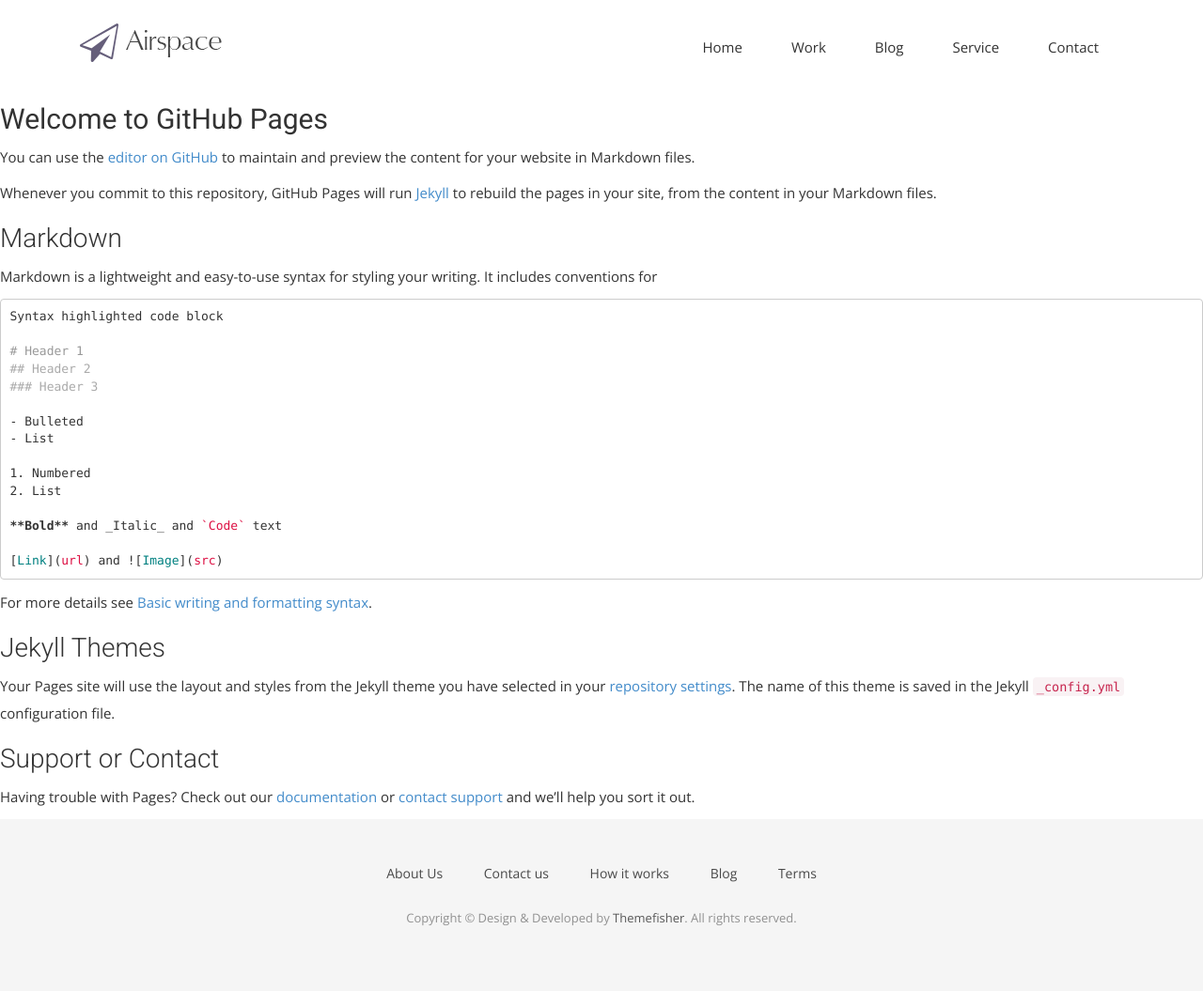
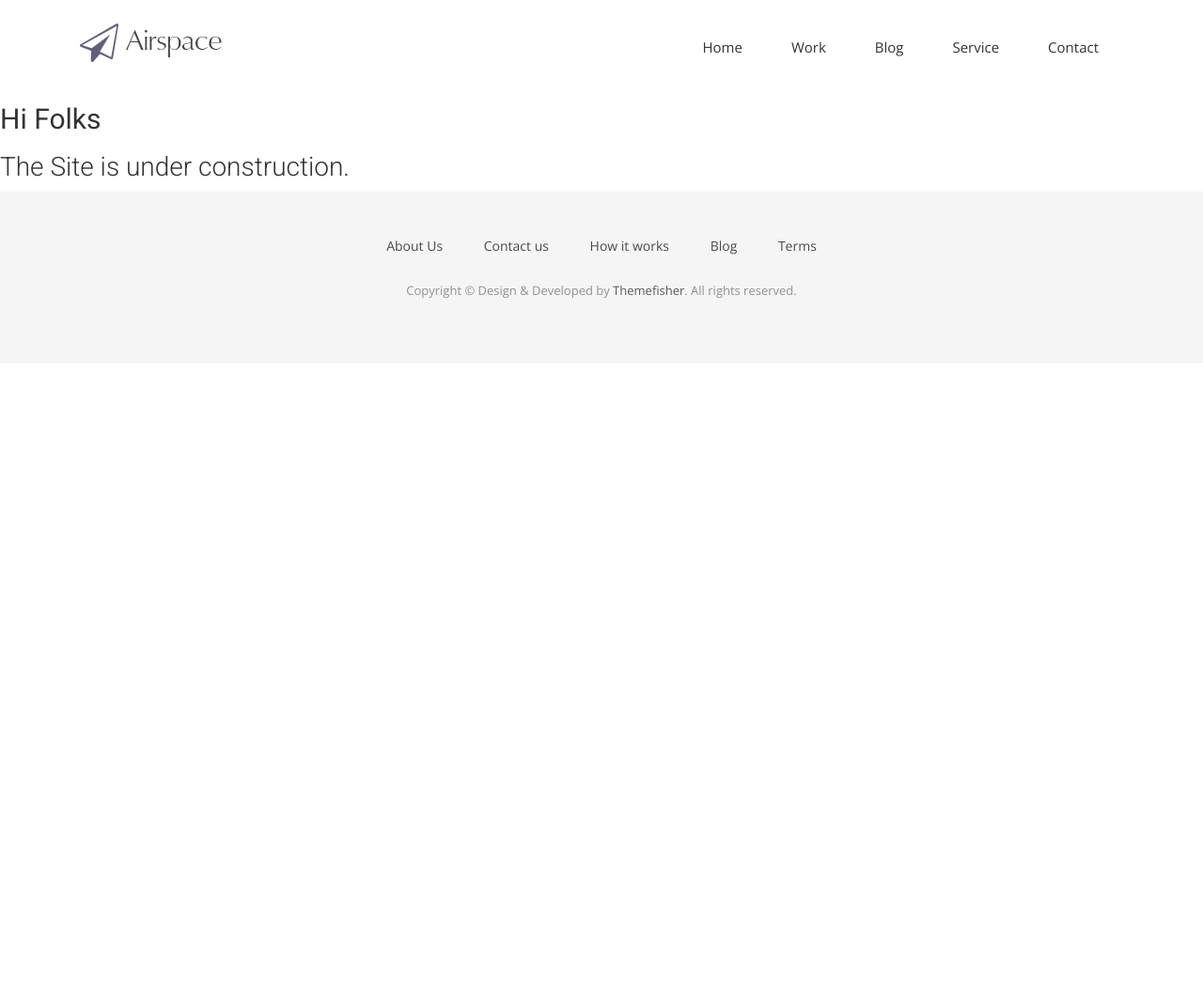
Before and after one commit to mshahidsiddiqui/mshahidsiddiqui.github.io, a Jekyll site: the page built from index.md, in a window 1280 px wide. Shown: the whole page at 94% size. Built offline with Jekyll 4.4.1, drawn with Linux system fonts in a browser that asks for light colours; nearby versions of some CDN libraries; some web fonts are replaced; our own code applies the rules of GitHub Pages for plain Markdown files; after the commit the page ends 900 px from its top, so only the background shows below that.

Commit message:
Update index.md

````diff
--- a/index.md
+++ b/index.md
@@ -1,37 +1,3 @@
-## Welcome to GitHub Pages
+## Hi Folks
 
-You can use the [editor on GitHub](https://github.com/mshahidsiddiqui/mshahidsiddiqui.github.io/edit/main/index.md) to maintain and preview the content for your website in Markdown files.
-
-Whenever you commit to this repository, GitHub Pages will run [Jekyll](https://jekyllrb.com/) to rebuild the pages in your site, from the content in your Markdown files.
-
-### Markdown
-
-Markdown is a lightweight and easy-to-use syntax for styling your writing. It includes conventions for
-
-```markdown
-Syntax highlighted code block
-
-# Header 1
-## Header 2
-### Header 3
-
-- Bulleted
-- List
-
-1. Numbered
-2. List
-
-**Bold** and _Italic_ and `Code` text
-
-[Link](url) and ![Image](src)
-```
-
-For more details see [Basic writing and formatting syntax](https://docs.github.com/en/github/writing-on-github/getting-started-with-writing-and-formatting-on-github/basic-writing-and-formatting-syntax).
-
-### Jekyll Themes
-
-Your Pages site will use the layout and styles from the Jekyll theme you have selected in your [repository settings](https://github.com/mshahidsiddiqui/mshahidsiddiqui.github.io/settings/pages). The name of this theme is saved in the Jekyll `_config.yml` configuration file.
-
-### Support or Contact
-
-Having trouble with Pages? Check out our [documentation](https://docs.github.com/categories/github-pages-basics/) or [contact support](https://support.github.com/contact) and we’ll help you sort it out.
+### The Site is under construction.
````
